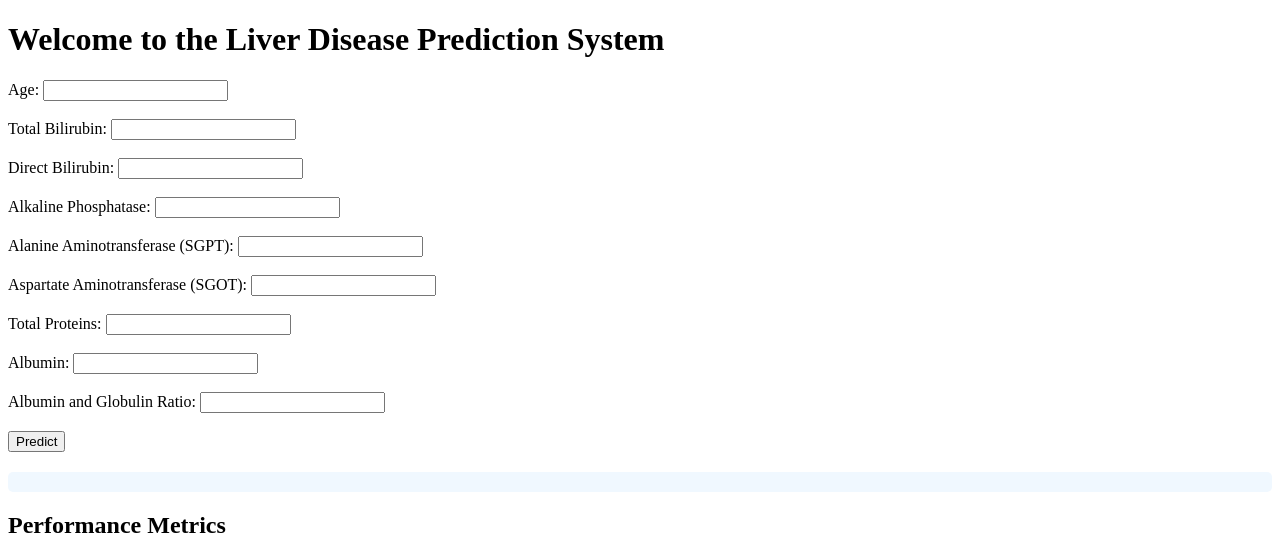
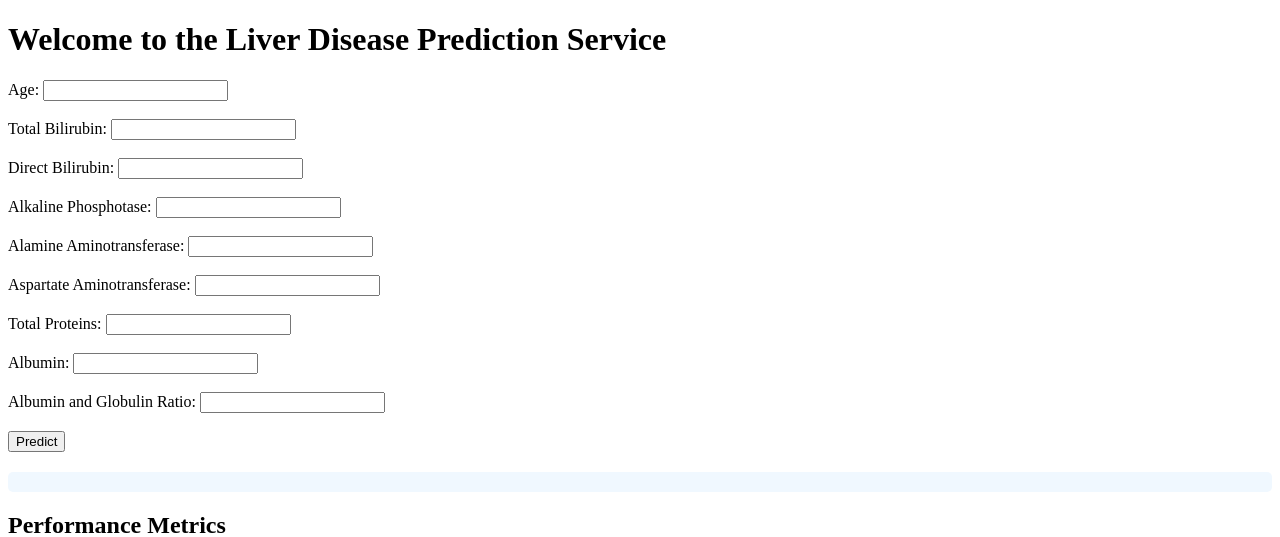
Before and after one commit to amuzaeem/zk-mlops01, a Flask app: page / in a window 1280 px wide. Shown: the top 537 px of the page. Run offline with Flask 3, Linux system fonts and the light colour scheme; parts of the project's set-up code (start-up, migrations or seed data) failed here and were passed over.

Commit message:
Add files via upload

```diff
--- a/assignment1/templates/index.html
+++ b/assignment1/templates/index.html
@@ -15,7 +15,7 @@
     </style>
 </head>
 <body>
-    <h1>Welcome to the Liver Disease Prediction System</h1>
+    <h1>Welcome to the Liver Disease Prediction Service</h1>
     <form id="prediction-form">
         <label for="Age">Age:</label>
         <input type="number" id="Age" name="Age"><br><br>
@@ -26,13 +26,13 @@
         <label for="Direct_Bilirubin">Direct Bilirubin:</label>
         <input type="number" id="Direct_Bilirubin" name="Direct_Bilirubin" step="0.1"><br><br>
 
-        <label for="Alkaline_Phosphatase">Alkaline Phosphatase:</label>
-        <input type="number" id="Alkaline_Phosphatase" name="Alkaline_Phosphatase"><br><br>
+        <label for="Alkaline_Phosphotase">Alkaline Phosphotase:</label>
+        <input type="number" id="Alkaline_Phosphotase" name="Alkaline_Phosphotase"><br><br>
 
-        <label for="Alanine_Aminotransferase">Alanine Aminotransferase (SGPT):</label>
-        <input type="number" id="Alanine_Aminotransferase" name="Alanine_Aminotransferase"><br><br>
+        <label for="Alamine_Aminotransferase">Alamine Aminotransferase:</label>
+        <input type="number" id="Alamine_Aminotransferase" name="Alamine_Aminotransferase"><br><br>
 
-        <label for="Aspartate_Aminotransferase">Aspartate Aminotransferase (SGOT):</label>
+        <label for="Aspartate_Aminotransferase">Aspartate Aminotransferase:</label>
         <input type="number" id="Aspartate_Aminotransferase" name="Aspartate_Aminotransferase"><br><br>
 
         <label for="Total_Proteins">Total Proteins:</label>
```
